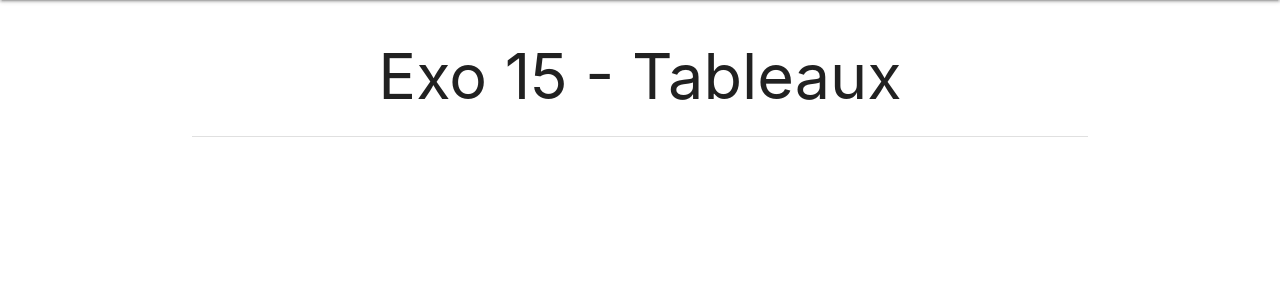
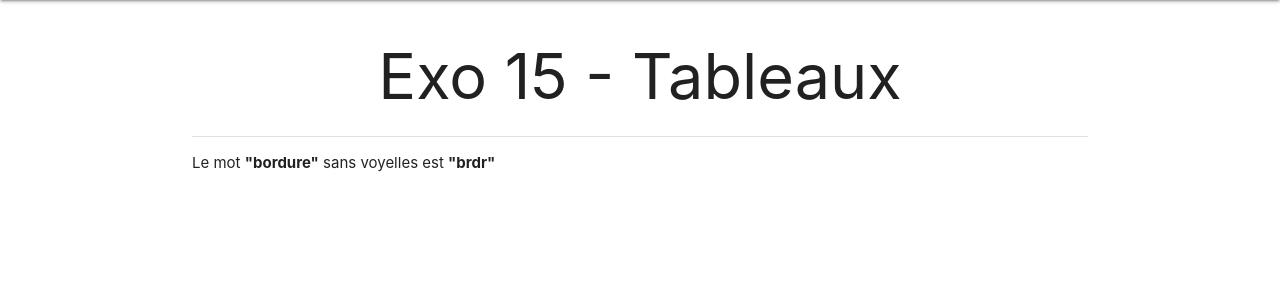
Before and after one commit to totomatix/CorrectionExosPHPCDA7, a PHP site: page /exercices/exo15/index.php in a window 1280 px wide. Shown: the part 64-364 px from the top of the page. Run offline with PHP 8.4, Linux system fonts and the light colour scheme.

Commit message:
Correction exo 15

```diff
--- a/exercices/exo15/index.php
+++ b/exercices/exo15/index.php
@@ -4,7 +4,14 @@ $titre = "Exo 15 - Tableaux"; // Mettre le titre de la page
 
 <!-- mettre votre code ici -->
 <?php
+function supprimer_voyelles(string $mot) : string
+{
+    $voyelles = ['a','e','i','o','u','y','A','E','I','O','U','Y'];
+    return str_replace($voyelles,"",$mot);
+}
 
+$mot = "bordure";
+echo "Le mot <b>\"$mot\"</b> sans voyelles est <b>\"" . supprimer_voyelles($mot) . "\"</b>";
 ?>
 
 <?php
```
